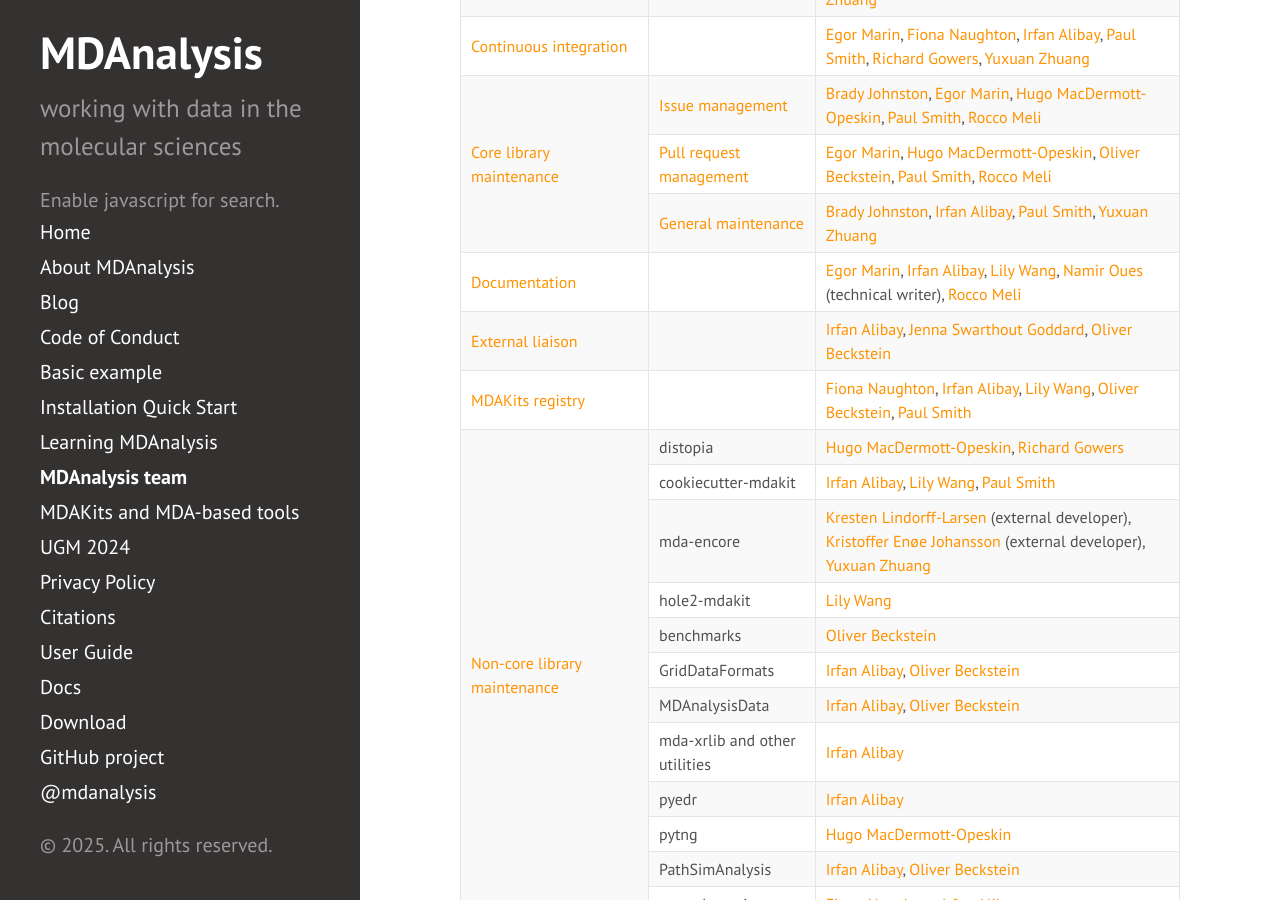
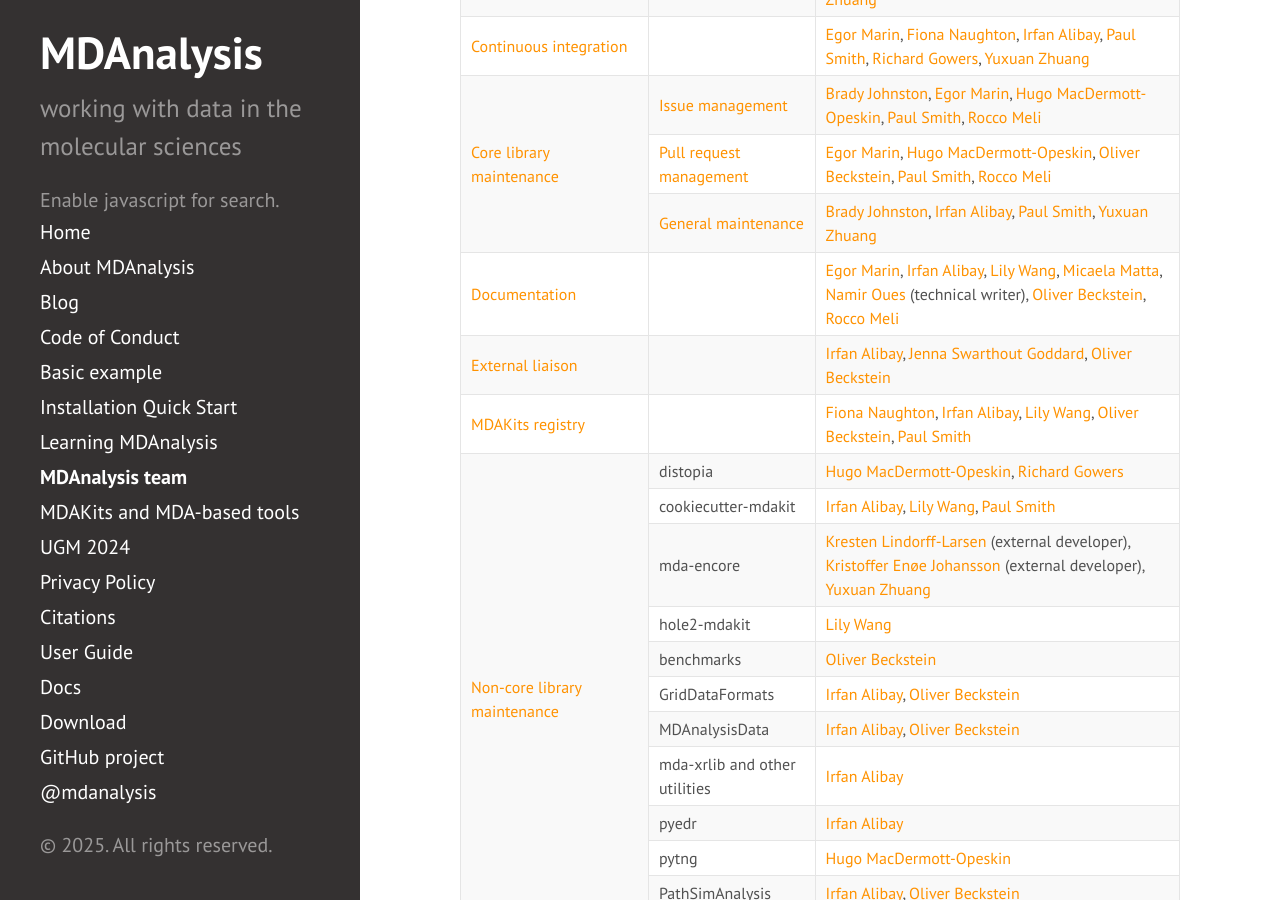
Before and after one commit to MDAnalysis/MDAnalysis.github.io, a Jekyll site: the page built from pages/team.md, in a window 1280 px wide and 900 px high, scrolled down 879 px. Built offline with Jekyll 4.4.1, drawn with Linux system fonts in a browser that asks for light colours; comment, search, counter and statistics services are not loaded.

Commit message:
Add Micaela and Oliver as team members
Based on @micaela-matta and @orbeckst taking the lead on supervising the SDG docs project, I would propose adding them to the team members as well

```diff
--- a/_data/team/roles/documentation.yml
+++ b/_data/team/roles/documentation.yml
@@ -11,5 +11,7 @@ current_members:
   - "[Egor Marin](https://github.com/marinegor)"
   - "[Irfan Alibay](https://github.com/IAlibay)"
   - "[Lily Wang](https://github.com/lilyminium)"
+  - "[Micaela Matta](https://github.com/micaela-matta)"
   - "[Namir Oues](https://github.com/namiroues) (technical writer)"
+  - "[Oliver Beckstein](https://github.com/orbeckst)"
   - "[Rocco Meli](https://github.com/RMeli)"
```
